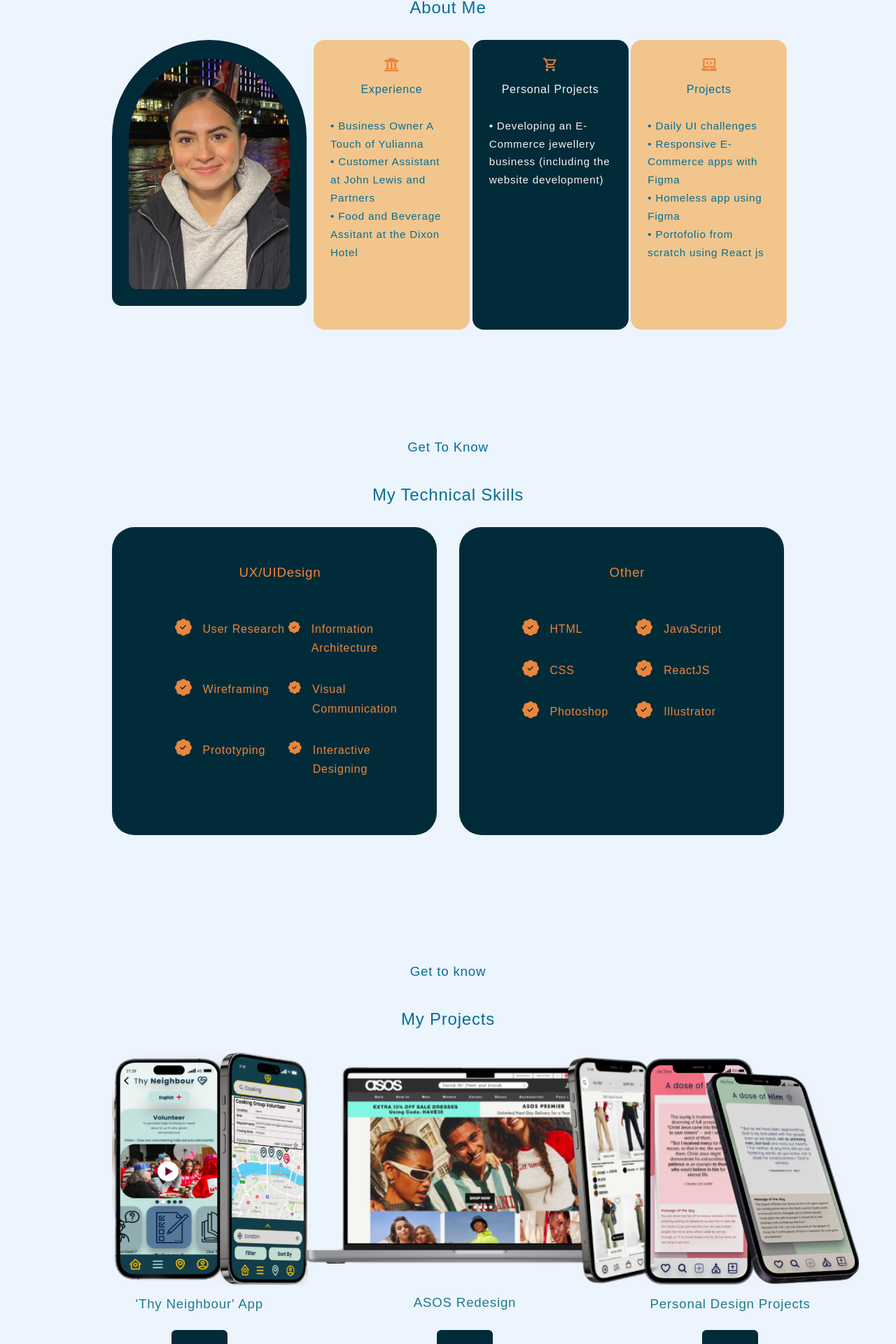
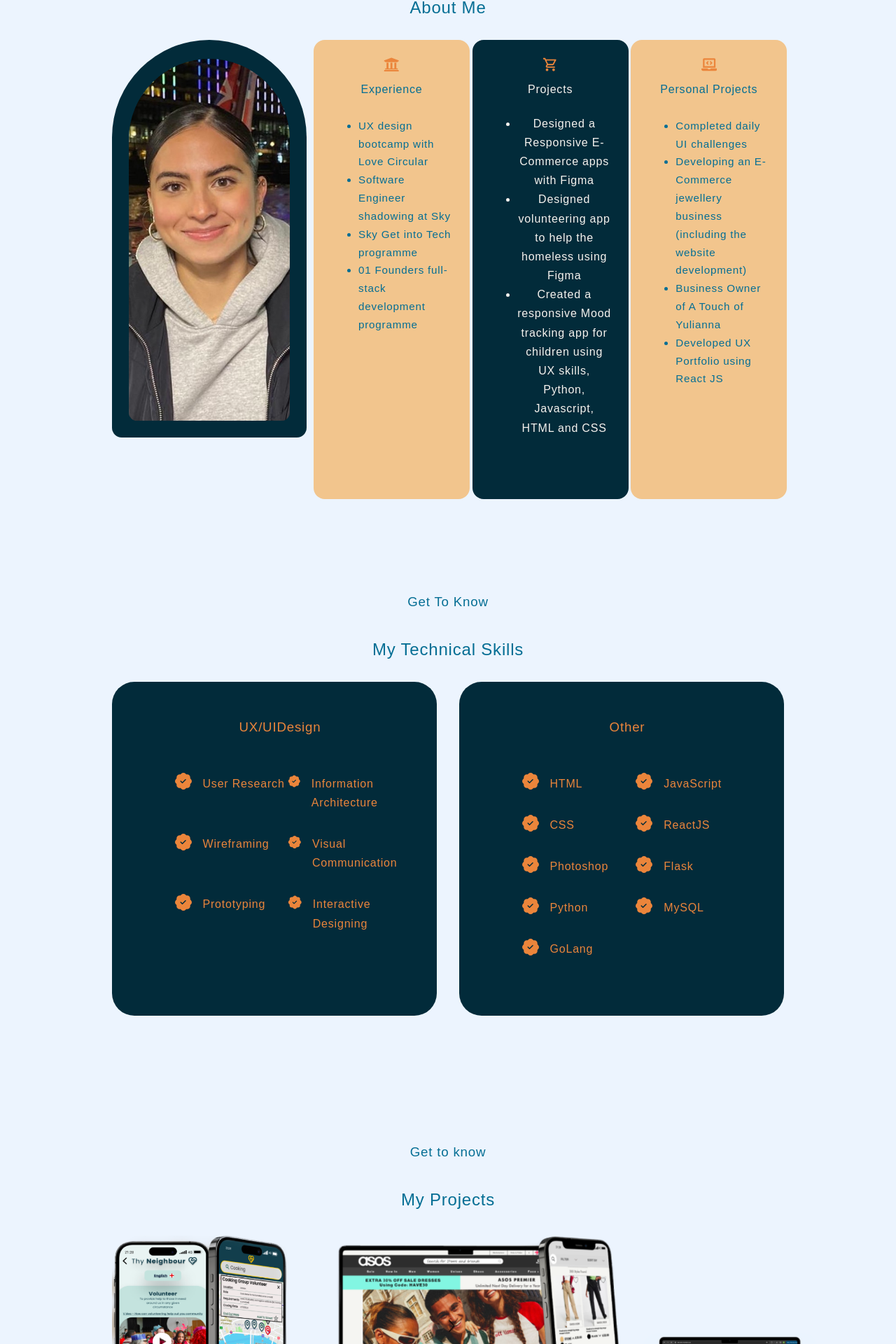
Before and after one commit to yuliannagarcia/react-portfolio, a React (Create React App) app: page / in a window 1280 px wide. Shown: the part 878-2798 px from the top of the page at 70% size. Built offline with nearby package versions, Linux system fonts and the light colour scheme.

Commit message:
homepage

```diff
--- a/index.css
+++ /dev/null
@@ -1,141 +0,0 @@
-@import url('https://fonts.googleapis.com/css2?family=Oswald:wght@300&display=swap');
-
-body {
-  margin: 0;
-  padding: 0;
-  border: 0;
-  outline: 0;
-  box-sizing: border-box;
-  font-family: 'Avenir Next', sans-serif;
-  list-style: none;
-  text-decoration: none;
-  letter-spacing: 0.05em;
-  background: var(--color-bg);
-  color: var(--color-grey);
-  line-height: 1.7;
-  background-size: 0.09rem;
-}
-
-:root {
-  --color-bg:  #ECF4FE;
-  --color-bg-variant:#056e94;
-  --color-primary: #EB853B;
-  --color-primary-variant: #1F7A8C;
-  --color-box: #022B3A ;
-  --color-blue: #F2C58D;
-  --color-light: #F6F2EE;
-
-  --transition: all 400ms ease;
-
-  --container-width-lg: 75%;
-  --container-width-md: 86%;
-  --container-width-sm: 90%;
-}
-
-html {
-  scroll-behavior: smooth;
-}
-
-::-webkit-scrollbar {
-  display: none;
-}
-
-/* General Styles */
-.container {
-  width: var(--container-width-lg);
-  margin: 0 auto;
-}
-
-h1, h2,h3, h4, h5 {
-  font-weight: 500;
-  font-family: 'Avenir Next', sans-serif;
-}
-
-h1 {
-  font-size: 2.5rem;
-}
-
-section {
-  margin-top: 8%;
-}
-
-section > h2,
-section > h3 {
-  text-align: center;
-  color: var(--color-bg-variant);
-  margin-top: 2rem;
-}
-
-section > h3{
-  padding-top: 6%;
-}
-section > h2 {
-  color: var(--color-bg-variant);
-  margin-bottom: 2%;
-}
-
-.text-light {
-  color: var(--color-light);
-}
-
-a {
-  color: var(--color-bg);
-  transition: var(--transition)
-}
-
-a:hover {
-  color: var(--color-bg);
-}
-
-.btn {
-  width: max-content;
-  display: inline-block;
-  display: ruby-base-container;
-  color: #022B3A;
-  padding: 0.75rem 1.25rem;
-  border-radius: 0.4rem;
-  cursor: pointer;
-  transition: var(--transition);
-  background-color: #022B3A;
-  border: 1px solid transparent;
-}
-
-.btn:hover {
-  background: var(--color-bg);
-  color:  chocolate;
-  border: 1px solid chocolate;
-
-}
-
-.btn-primary {
-  background:#022B3A;
-  color: var(--color-bg);
-}
-
-img {
-  display: block;
-  width: 100%;
-  object-fit: cover;
-}
-
-/* Media Queries for medium devices*/
-@media screen and (max-width: 1024px){
-  .container{
-    width: var(--container-width-md);
-  }
-
-  section{
-    margin-top: 6rem;
-  }
-}
-
-/* Media Queries for small devices*/
-@media screen and (max-width: 600px){
-  .container{
-    width: var(--container-width-sm);
-  }
-
-  section > h2{
-    margin-bottom: 2rem;
-  }
-}
--- a/src/components/About/About.jsx
+++ b/src/components/About/About.jsx
@@ -1,9 +1,9 @@
 import React from 'react'
 import './About.css'
 import ME from '../../Assets/pic2.png';
-import {FaUniversity} from 'react-icons/fa'
-import {MdOutlineLocalGroceryStore} from 'react-icons/md'
-import {FaLaptopCode} from 'react-icons/fa'
+import { FaUniversity } from 'react-icons/fa'
+import { MdOutlineLocalGroceryStore } from 'react-icons/md'
+import { FaLaptopCode } from 'react-icons/fa'
 
 const About = () => {
   return (
@@ -18,30 +18,38 @@ const About = () => {
         <div className="about__content">
           <div className="about__cards">
             <article className='about__card'>
-                <FaUniversity className='about__icon'/>
+              <FaUniversity className='about__icon' />
               <h4>Experience</h4>
               <h5>
-                  <li>• Business Owner A Touch of Yulianna </li>
-                  <li>• Customer Assistant at John Lewis and Partners </li>
-                  <li>• Food and Beverage Assitant at the Dixon Hotel</li>
-
+                <ul>
+                  <li>UX design bootcamp with Love Circular</li>
+                  <li>Software Engineer shadowing at Sky </li>
+                  <li>Sky Get into Tech programme </li>
+                  <li>01 Founders full-stack development programme </li>
+                </ul>
               </h5>
             </article>
 
             <article className='about__card'>
-                <MdOutlineLocalGroceryStore className='about__icon'/>
-                <h4>Personal Projects</h4>
-                <h5>• Developing an E-Commerce jewellery business (including the website development)</h5>
+              <MdOutlineLocalGroceryStore className='about__icon' />
+              <h4>Projects</h4>
+              <ul>
+                <li>Designed a Responsive E-Commerce apps with Figma </li>
+                <li>Designed volunteering app to help the homeless using Figma </li>
+                <li>Created a responsive Mood tracking app for children using UX skills, Python, Javascript, HTML and CSS</li>
+              </ul>
             </article>
 
             <article className='about__card'>
-                <FaLaptopCode className='about__icon'/>
-                <h4>Projects</h4>
+              <FaLaptopCode className='about__icon' />
+              <h4>Personal Projects</h4>
               <h5>
-                  <li>•	Daily UI challenges</li>
-                  <li>•	Responsive E-Commerce apps with Figma </li>
-                  <li>•	Homeless app using Figma </li>
-                  <li>•	Portofolio from scratch using React js</li>
+                <ul>
+                  <li>Completed daily UI challenges</li>
+                  <li>Developing an E-Commerce jewellery business (including the website development)</li>
+                  <li>Business Owner of A Touch of Yulianna </li>
+                  <li>Developed UX Portfolio using React JS</li>
+                </ul>
               </h5>
             </article>
           </div>
--- a/src/components/Experience/Experience.jsx
+++ b/src/components/Experience/Experience.jsx
@@ -1,6 +1,6 @@
 import React from 'react'
 import './Experience.css'
-import{BsFillPatchCheckFill} from 'react-icons/bs'
+import { BsFillPatchCheckFill } from 'react-icons/bs'
 
 const Experience = () => {
   return (
@@ -14,42 +14,42 @@ const Experience = () => {
           <h3> UX/UIDesign </h3>
           <div className="experience__content">
             <article className="experience__details">
-              <BsFillPatchCheckFill className='icon'/>
+              <BsFillPatchCheckFill className='icon' />
               <div>
                 <h4>User Research</h4>
 
               </div>
             </article>
             <article className="experience__details">
-              <BsFillPatchCheckFill className='icon'/>
+              <BsFillPatchCheckFill className='icon' />
               <div>
                 <h4> Information Architecture</h4>
 
               </div>
             </article>
             <article className="experience__details">
-              <BsFillPatchCheckFill className='icon'/>
+              <BsFillPatchCheckFill className='icon' />
               <div>
                 <h4>Wireframing</h4>
 
               </div>
             </article>
             <article className="experience__details">
-              <BsFillPatchCheckFill className='icon'/>
+              <BsFillPatchCheckFill className='icon' />
               <div>
                 <h4>Visual Communication</h4>
 
               </div>
             </article>
             <article className="experience__details">
-              <BsFillPatchCheckFill className='icon'/>
+              <BsFillPatchCheckFill className='icon' />
               <div>
                 <h4>Prototyping</h4>
 
               </div>
             </article>
             <article className="experience__details">
-              <BsFillPatchCheckFill className='icon'/>
+              <BsFillPatchCheckFill className='icon' />
               <div>
                 <h4>Interactive Designing</h4>
 
@@ -58,47 +58,71 @@ const Experience = () => {
           </div>
         </div>
 
+
         <div className="experience__frontend">
           <h3>Other</h3>
           <div className="experience__content">
             <article className="experience__details">
-              <BsFillPatchCheckFill className='icon'/>
+              <BsFillPatchCheckFill className='icon' />
               <div>
                 <h4>HTML</h4>
               </div>
             </article>
             <article className="experience__details">
-              <BsFillPatchCheckFill className='icon'/>
+              <BsFillPatchCheckFill className='icon' />
               <div>
                 <h4>JavaScript</h4>
 
               </div>
             </article>
             <article className="experience__details">
-              <BsFillPatchCheckFill className='icon'/>
+              <BsFillPatchCheckFill className='icon' />
               <div>
                 <h4>CSS</h4>
 
               </div>
             </article>
             <article className="experience__details">
-              <BsFillPatchCheckFill className='icon'/>
+              <BsFillPatchCheckFill className='icon' />
               <div>
                 <h4>ReactJS</h4>
 
               </div>
             </article>
             <article className="experience__details">
-              <BsFillPatchCheckFill className='icon'/>
+              <BsFillPatchCheckFill className='icon' />
               <div>
                 <h4>Photoshop</h4>
 
               </div>
             </article>
             <article className="experience__details">
-              <BsFillPatchCheckFill className='icon'/>
+              <BsFillPatchCheckFill className='icon' />
               <div>
-                <h4>Illustrator</h4>
+                <h4>Flask</h4>
+
+              </div>
+            </article>
+
+            <article className="experience__details">
+              <BsFillPatchCheckFill className='icon' />
+              <div>
+                <h4>Python</h4>
+
+              </div>
+            </article>
+
+            <article className="experience__details">
+              <BsFillPatchCheckFill className='icon' />
+              <div>
+                <h4>MySQL</h4>
+
+              </div>
+            </article>
+            <article className="experience__details">
+              <BsFillPatchCheckFill className='icon' />
+              <div>
+                <h4>GoLang</h4>
 
               </div>
             </article>
--- a/src/components/Portfolio/Portfolio.jsx
+++ b/src/components/Portfolio/Portfolio.jsx
@@ -1,85 +1,71 @@
 import React from 'react';
+import { Link } from 'react-router-dom';
 import './Portfolio.css';
 import IMG1 from "../../Assets/IMG1.png";
 import IMG2 from "../../Assets/IMG2.png";
 import IMG3 from "../../Assets/IMG3.png";
+import IMG4 from "../../Assets/IMG4.png";
 
-const Portfolio = ({handleClick}) => {
+const Portfolio = () => {
+
+  const scrollToTop = () => {
+    window.scrollTo({
+      top: 0,
+      behavior: "smooth"
+    });
+  };
 
   return (
     <section id="Portfolio" className='Portfolio'>
       <h3>Get to know</h3>
       <h2>My Projects</h2>
       <div className="container portfolio_container">
-          <div className="portfolio_item portfolio_item-image">
-              <img src={IMG1} alt="" href="#Project1" onClick={() => handleClick(1)}/>
+        <div className="portfolio_item">
+          <Link to="/Project1" onClick={scrollToTop}>
+            <div className="portfolio_item_image_container">
+              <img className="portfolio_item-image portfolio_item_vertical-image" src={IMG1} alt="" />
             </div>
-          <div className="portfolio_item portfolio_item-image">
-            <img src={IMG2} alt="" href="#Project2" onClick={() => handleClick(2)} />
+          </Link>
+          <article className="">
+            <h3><Link to="/Project1" onClick={scrollToTop}>Thy Neighbour App</Link></h3>
+            {/* <Link className="btn btn-primary portfolio-btn" to="/Project1" onClick={scrollToTop}>View</Link> */}
+          </article>
         </div>
-          <div className="portfolio_item portfolio_item-image">
-            <img src={IMG3} alt="" href="#Project3" onClick={() => handleClick(3)}/>
+        <div className="portfolio_item">
+          <Link to="/Project2" onClick={scrollToTop}>
+            <div className="portfolio_item_image_container">
+              <img className="portfolio_item-image portfolio_item_horizontal-image" src={IMG2} alt="" />
             </div>
+          </Link>
+          <article className="">
+            <h3><Link to="/Project2" onClick={scrollToTop}>ASOS Redesign</Link></h3>
+            {/* <Link className="btn btn-primary portfolio-btn" to="/Project2" onClick={scrollToTop}>View</Link> */}
+          </article>
         </div>
-      <div className="container portfolio_container2">
-        <article  className="portfolio_item">
-          <h3 href="#Project1" onClick={() => handleClick(1)}>'Thy Neighbour' App</h3>
-          <a className="btn btn-primary" href="#Project1" onClick={() => handleClick(1)}>View</a>
+        <div className="portfolio_item">
+          <Link to="/Project3" onClick={scrollToTop}>
+            <div className="portfolio_item_image_container">
+              <img className="portfolio_item-image portfolio_item_horizontal-image" src={IMG3} alt="" />
+            </div>
+          </Link>
+          <article className="">
+            <h3><Link to="/Project3" onClick={scrollToTop}>Mood Monsters</Link></h3>
+            {/* <Link className="btn btn-primary portfolio-btn" to="/Project3" onClick={scrollToTop}>View</Link> */}
           </article>
-        <article className="portfolio_item" >
-          <h3 href="#Project2" onClick={() => handleClick(2)}>ASOS Redesign</h3>
-          <a className="btn btn-primary" href="#Project2" onClick={() => handleClick(2)}>View</a>
+        </div>
+        <div className="portfolio_item">
+          <Link to="/Project4" onClick={scrollToTop}>
+            <div className="portfolio_item_image_container">
+              <img className="portfolio_item-image portfolio_item_vertical-image" src={IMG4} alt="" />
+            </div>
+          </Link>
+          <article className="">
+            <h3><Link to="/Project4" onClick={scrollToTop}>Personal Design Projects</Link></h3>
+            {/* <Link className="btn btn-primary portfolio-btn" to="/Project4" onClick={scrollToTop}>View</Link> */}
           </article>
-        <article className="portfolio_item">
-          <h3 href="#Project3" onClick={() => handleClick(3)}>Personal Design Projects</h3>
-          <a className="btn btn-primary" href="#Project3" onClick={() => handleClick(3)}>View</a>
-        </article>
+        </div>
       </div>
     </section>
   )
 }
-export default Portfolio
-
-/* import React from 'react';
-import './Portfolio.css';
-import IMG1 from "../../Assets/IMG1.png";
-import IMG2 from "../../Assets/IMG2.png";
-import IMG3 from "../../Assets/IMG3.png";
-import { Link } from 'react-router-dom';
-
-
-const Portfolio = () => {
-
-  return (
-    <section id="Portfolio">
-      <h3>My Recent Work</h3>
-      <h2>Projects</h2>
-      <div className="container portfolio_container">
-          <div className="portfolißo_item portfolio_item-image">
-              <Link to="#Project1"><img src={IMG1} alt=""/></Link>
-          </div>
-          <div className="portfolio_item portfolio_item-image">
-            <Link to="#Project2"><img src={IMG2} alt=""/></Link>
-          </div>
-          <div className="portfolio_item portfolio_item-image">
-          <Link to="#Project3"> <img src={IMG3} alt=""/></Link>
-          </div>
-      </div>
-      <div className="container portfolio_container2">
-        <article  className="portfolio_item">
-          <h3>Homeless App 'Thy Neighbour'</h3>
-          <Link to="/Project1"> <a href= "#Project1" className="btn btn-primary" >View</a></Link>
-        </article>
-        <article className="portfolio_item" >
-          <h3>ASOS Redesign</h3>
-          <Link to="/Project2"><a href= "#Project2" className="btn btn-primary">View</a></Link>
-        </article>
-        <article className="portfolio_item">
-          <h3>Personal Design Projects</h3>
-          <Link to="/Project3"><a href= "#Project3" className="btn btn-primary" >View</a></Link>
-        </article>
-      </div>
-    </section>
-  )
-}
-export default Portfolio */
+export default Portfolio;
```
Also changed, not shown: src/components/Home/Home.jsx (added, +20 -0 lines), src/components/Nav/Nav.jsx (+70 -139 lines), src/Assets/IMG3.png, src/Assets/IMG4.png (added). Lines whose indentation alone changed are shown as unchanged.
